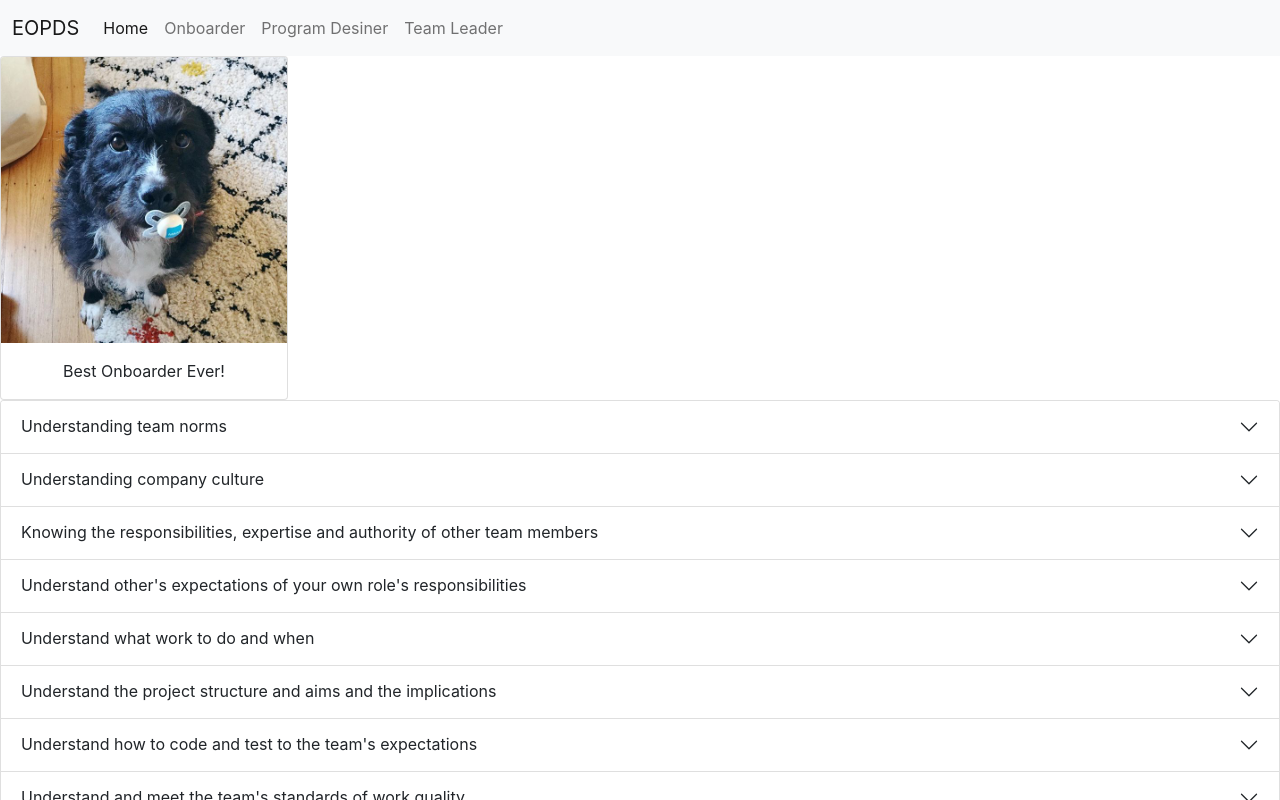
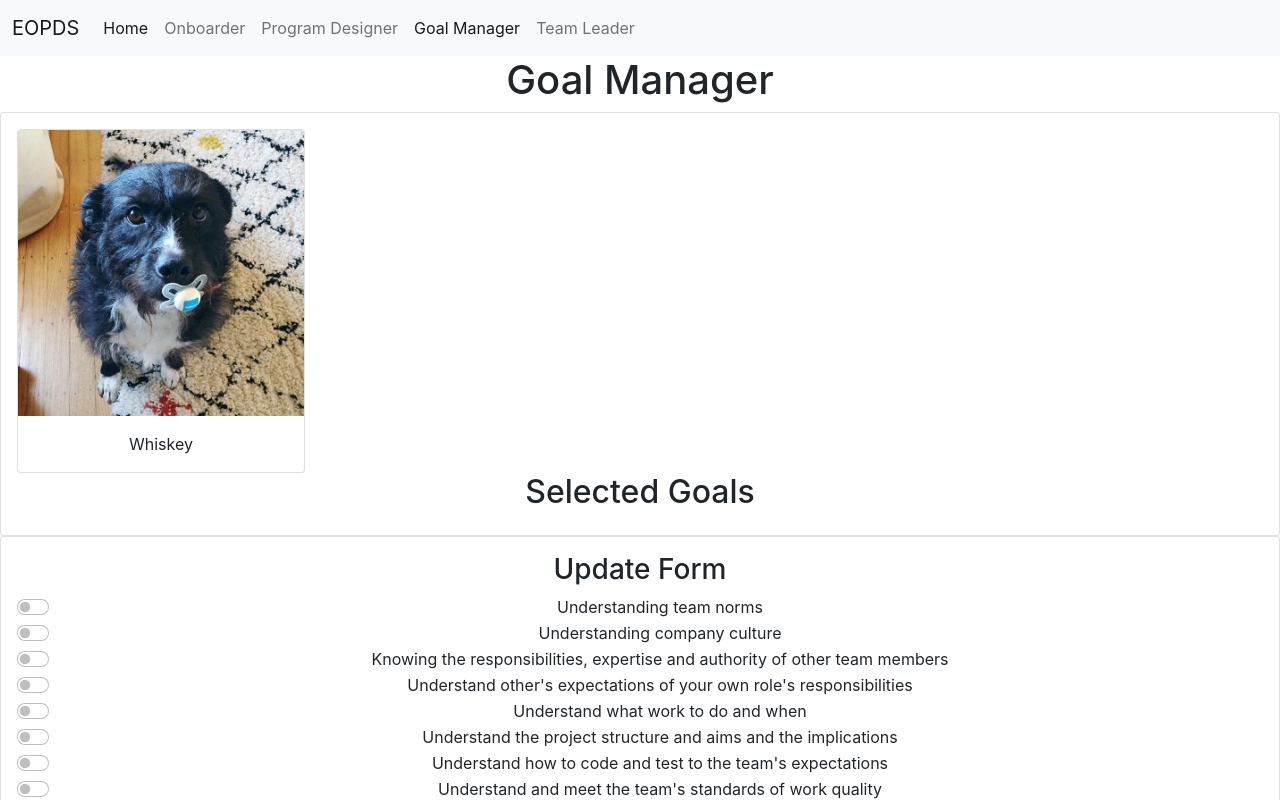
Before and after one commit to SoftwareDevelopmentMethods/eopds, a React (Create React App) app: page /goalmanager in a window 1280 px wide. Before the commit this address led to /. Shown: the top 800 px of the page. Built offline with nearby package versions, Linux system fonts and the light colour scheme.

Commit message:
Added a Goal Management Page
-created a goal management page
-added id for goals
-added page to route

```diff
--- a/package.json
+++ b/package.json
@@ -13,7 +13,7 @@
     "react": "^17.0.2",
     "react-dom": "^17.0.2",
     "react-router-dom": "^5.3.0",
-    "react-scripts": "4.0.3",
+    "react-scripts": "^4.0.3",
     "web-vitals": "^1.1.2"
   },
   "scripts": {
--- a/src/App.js
+++ b/src/App.js
@@ -8,6 +8,7 @@ class App extends Component {
   static defaultProps = {
     goals: [
       {
+          id: 1,
           goal: "Understanding team norms",
           activity: [
               "Peer Support",
@@ -30,6 +31,7 @@ class App extends Component {
           ]
       },
       {
+          id: 2,
           goal: "Understanding company culture",
           activity: [
               "Induction"
@@ -46,6 +48,7 @@ class App extends Component {
           ]
       },
       {
+          id: 3,
           goal: "Knowing the responsibilities, expertise and authority of other team members",
           activity: [
               "Agile Course",
@@ -63,6 +66,7 @@ class App extends Component {
           ]
       },
       {
+          id: 4,
           goal: "Understand other's expectations of your own role's responsibilities",
           activity: [
               "Agile Course",
@@ -81,6 +85,7 @@ class App extends Component {
           ]
       },
       {
+          id: 5,
           goal: "Understand what work to do and when",
           activity: [
               "Agile Course",
@@ -98,6 +103,7 @@ class App extends Component {
           ]
       },
       {
+          id: 6,
           goal: "Understand the project structure and aims and the implications",
           activity: [
               "Team Leader Assistance",
@@ -115,6 +121,7 @@ class App extends Component {
           ]
       },
       {
+          id: 7,
           goal: "Understand how to code and test to the team's expectations",
           activity: [
               "Mentoring",
@@ -134,6 +141,7 @@ class App extends Component {
           ]
       },
       {
+          id: 8,
           goal: "Understand and meet the team's standards of work quality",
           activity: [
               "Agile Course"
@@ -147,6 +155,7 @@ class App extends Component {
           ]
       },
       {
+          id: 9,
           goal: "Understand and show the agile mind set",
           activity: [
               "Agile Course",
@@ -165,6 +174,7 @@ class App extends Component {
           ]
       },
       {
+          id: 10,
           goal: "Know how to use artefacts, tools, technology and techniques that are part of the team's development process",
           activity: [
               "Agile Course",
@@ -181,6 +191,7 @@ class App extends Component {
           ]
       },
       {
+          id: 11,
           goal: "Understand the project domain knowledge and terminology",
           activity: [
               "Product Overview",
--- /dev/null
+++ b/src/Goal Manager.js
@@ -0,0 +1,86 @@
+import React, { Component } from "react";
+import Profile from './Profile';
+
+class GoalManager extends Component {
+    constructor(props) {
+        super(props);
+        this.state = {
+            name: "Whiskey",
+            goals: []
+        };
+
+        this.goalsChangeHandler = this.goalsChangeHandler.bind(this);
+        // this.activityChangeHandler = this.activityChangeHandler.bind(this);
+        // this.strategyChangeHandler = this.strategyChangeHandler.bind(this);
+    }
+
+    // update only one goal for onboarder needs to be worked on
+    goalsChangeHandler = (event) => {
+        let val = event.target.value;
+        let goalID = event.target.goalID;
+        let selectedGoal = {
+            id : goalID,
+            text : val
+        }
+
+        let goalName = !event.target.checked ? null : val;
+
+
+
+        let filteredGoals = this.state.goals.filter(goal => goal.text !== val);
+        console.log(filteredGoals.length);
+
+        if(goalName == null){
+            this.setState({ goals: filteredGoals});
+        }
+        else
+            this.setState({ goals: [...this.state.goals, selectedGoal]});
+
+    }
+
+
+    render() {
+
+        return (
+            <div>
+
+            <h1>Goal Manager</h1>
+
+                {/* profile card code */}
+                <div class="card">
+                    <div class="card-body">
+                        <Profile name={this.state.name} />
+                        <h2>Selected Goals</h2>
+                        <ul class="list-group">
+                            {this.state.goals.map(goal => (
+                                <li class="list-group-item active" >{goal.text}</li>
+                            ))
+                            }
+                        </ul>
+                    </div>
+                </div>
+
+
+                {/* checklist card */}
+                <div class="card">
+                    <div class="card-body">
+                        <h3>Update Form</h3>
+                        {this.props.goal.map((g, i) => (
+                            <div id={"GID" + g.id}>
+                                <div class="form-check form-switch">
+                                    <input  class="form-check-input" type="checkbox" id="flexSwitchCheckDefault" value={g.goal} goalsindex={i}
+                                        onChange={this.goalsChangeHandler} />
+                                    <label class="form-check-label" for="flexSwitchCheckDefault">{g.goal}</label>
+                                </div>
+                            </div>
+                        ))}
+                    </div>
+                </div>
+
+
+            </div>
+        );
+    }
+}
+
+export default GoalManager;
--- a/src/NavBar.js
+++ b/src/NavBar.js
@@ -15,7 +15,8 @@ class NavBar extends Component {
                         <div className="navbar-nav">
                             <NavLink exact className="nav-link active" aria-current="page" to="/">Home</NavLink>
                             <NavLink exact className="nav-link" to="/onboarder">Onboarder</NavLink>
-                            <NavLink exact className="nav-link" to="/designer">Program Desiner</NavLink>
+                            <NavLink exact className="nav-link" to="/designer">Program Designer</NavLink>
+                            <NavLink exact className="nav-link" to="/goalmanager">Goal Manager</NavLink>
                             <NavLink exact className="nav-link" to="/teamleader">Team Leader</NavLink>
                         </div>
                     </div>
--- a/src/Routes.js
+++ b/src/Routes.js
@@ -2,6 +2,7 @@ import React, { Component } from "react";
 import { Switch, Route, Redirect } from "react-router-dom";
 import Accordion from './Accordion';
 import Designer from './Designer';
+import GoalManager from "./Goal Manager";
 
 class Routes extends Component {
     render() {
@@ -25,6 +26,11 @@ class Routes extends Component {
                 />
                 <Route
                     exact
+                    path='/goalmanager'
+                    render={() => <GoalManager goal={this.props.goal} />}
+                />
+                <Route
+                    exact
                     path='/teamleader'
                     render={() => <p>Teamleader</p>}
                 />
```
Also changed, not shown: src/data.js (+11 -0 lines), 1 other file (tests, documents, lock files or other folders). Lines whose indentation alone changed are shown as unchanged.
